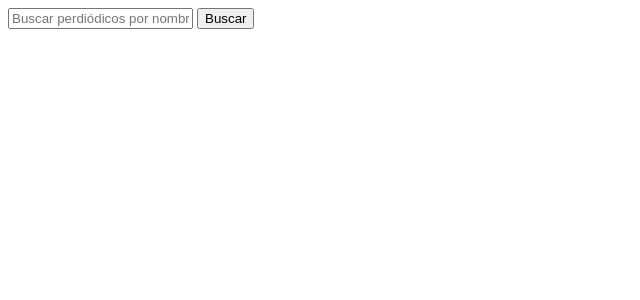
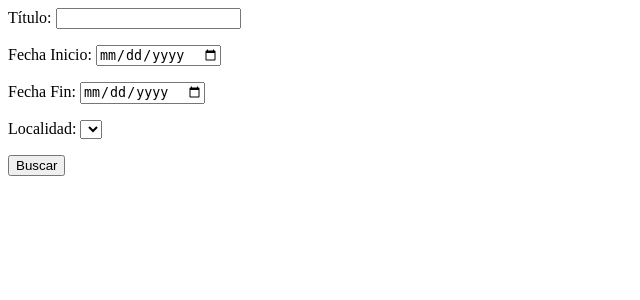
Before and after one commit to LanaDraguicevic/diarios, a Django app: page /search_form/ in a window 1280 px wide. Shown: the top 300 px of the page, without its empty margins (0-640 px from the left). Run offline with Django 5.2, Linux system fonts and the light colour scheme; lists and menus that the app fills with data are empty.

Commit message:
cuestionario completo

```diff
--- /dev/null
+++ b/diarios_app/forms.py
@@ -0,0 +1,13 @@
+from django import forms
+
+class Busqueda(forms.Form):
+
+    LOCALIDAD_CHOICES = [
+        ('Nacional', 'Nacional'),
+        ('Regional', 'Regional'),
+    ]
+
+    titulo = forms.CharField(required=False, label='Título')
+    fecha_inicio = forms.DateField(required=False, widget=forms.DateInput(attrs={'type': 'date'}), label='Fecha Inicio')
+    fecha_fin = forms.DateField(required=False, widget=forms.DateInput(attrs={'type': 'date'}), label='Fecha Fin')
+    localidad = forms.ChoiceField(required=False, label='Localidad')
--- a/diarios_app/models.py
+++ b/diarios_app/models.py
@@ -2,7 +2,7 @@ from django.db import models
 from django.core.validators import MaxValueValidator
 
 class Diarios(models.Model):
-    nombre = models.CharField(max_length=20)
+    titulo = models.CharField(max_length=20)
     fecha = models.DateField(null = True, blank = True)
     pre_visualizacion = models.ImageField(null = True, blank = True)
     localidad = models.CharField(max_length=16)
--- a/diarios_app/templates/home.html
+++ b/diarios_app/templates/home.html
@@ -1,2 +1,6 @@
 <title>Hemeroteca Biblioteca nacional</title>
 <h1>Diarios Biblioteca nacional</h1>
+
+<a href="{% url 'search_form' %}">
+    <button type="button">Buscar Diarios</button>
+</a>
--- a/diarios_app/templates/search_form.html
+++ b/diarios_app/templates/search_form.html
@@ -1,6 +1,6 @@
 <!-- archivo para el formulario de busqueda  (agustin) -->
 
 <form action="{% url 'search_diarios' %}" method="get">
-    <input type="text" name="q" placeholder="Buscar perdiódicos por nombre...">
+    {{form.as_p}}
     <button type="submit">Buscar</button>
 </form>
--- a/diarios_app/views.py
+++ b/diarios_app/views.py
@@ -4,8 +4,7 @@ from django.contrib.auth.models import User
 from django.http import HttpResponse
 from django.contrib.auth import login
 from .models import Diarios
-
-
+from .forms import Busqueda
 
 
 # Create your views here.
@@ -38,12 +37,31 @@ def iniciarsesion(request):
                 "error": 'Las contraseñas no coinciden'
             })
 
+def search_form(request):
+    form = Busqueda()
+    return render(request, 'search_form.html', {'form': form})
+
 def search_diarios(request):
-    query = request.GET.get('q')
-    results = []
-    if query:
-        results = Diarios.objects.filter(nombre__icontains=query)  # Filtrar por el nombre que contiene la solicitud. (agustin)
-    return render(request, 'search_results.html', {'query': query, 'results': results})
+    form =Busqueda()
+    resultados = Diarios.objects.all()
 
-def search_form(request):
-    return render(request, 'search_form.html')
+    if request.method == 'GET':
+        form = Busqueda(request.GET)
+
+        if form.is_valid():
+            titulo = form.cleaned_data.get('titulo')
+            fecha_inicio = form.cleaned_data.get('fecha_inicio')
+            fecha_fin = form.cleaned_data.get('fecha_fin')
+            localidad = form.cleaned_data.get('localidad')
+
+            if titulo:
+                resultados = resultados.filter(titulo__icontains=titulo)
+            if fecha_inicio:
+                resultados = resultados.filter(fecha__gte=fecha_inicio)
+            if fecha_fin:
+                resultados = resultados.filter(fecha__lte=fecha_fin)
+            if localidad:
+                resultados = resultados.filter(localidad__icontains=localidad)
+
+            return render(request, 'search_results.html', {'form': form, 'results': resultados})
+    return render(request, 'search_form.html', {'form': form})
--- a/diariosproject/urls.py
+++ b/diariosproject/urls.py
@@ -23,6 +23,7 @@ urlpatterns = [
     path('admin/', admin.site.urls),
     path('', views.home, name='home'),
     path('search_form/', views.search_form, name='search_form'),  #path del buscador (agustin)
+    path('search_diarios/', views.search_diarios, name='search_diarios'),
     path('iniciarsesion/', views.iniciarsesion, name = 'iniciarsesion')
 
 ]
```
Also changed, not shown: diarios_app/templates/search_results.html (+10 -7 lines), db.sqlite3, diarios_app/migrations/0003_rename_nombre_diarios_titulo.py (added).
